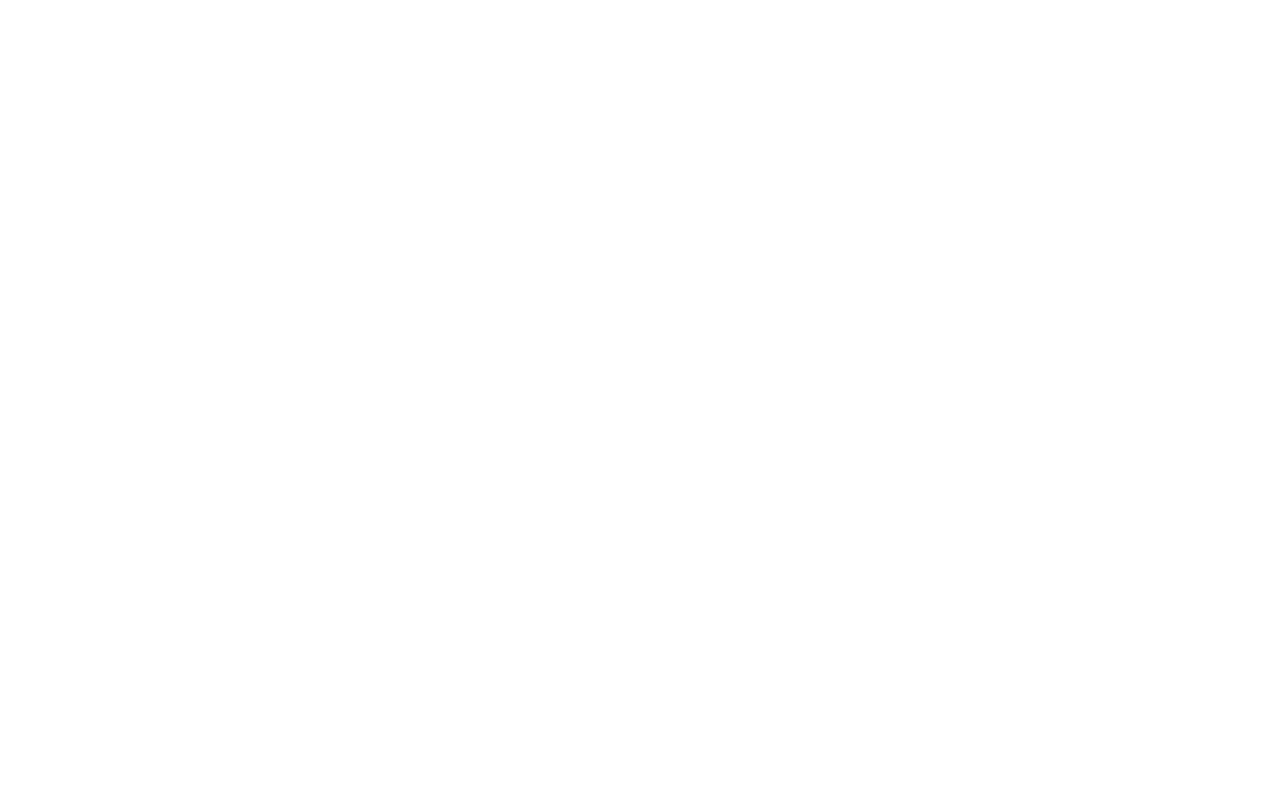
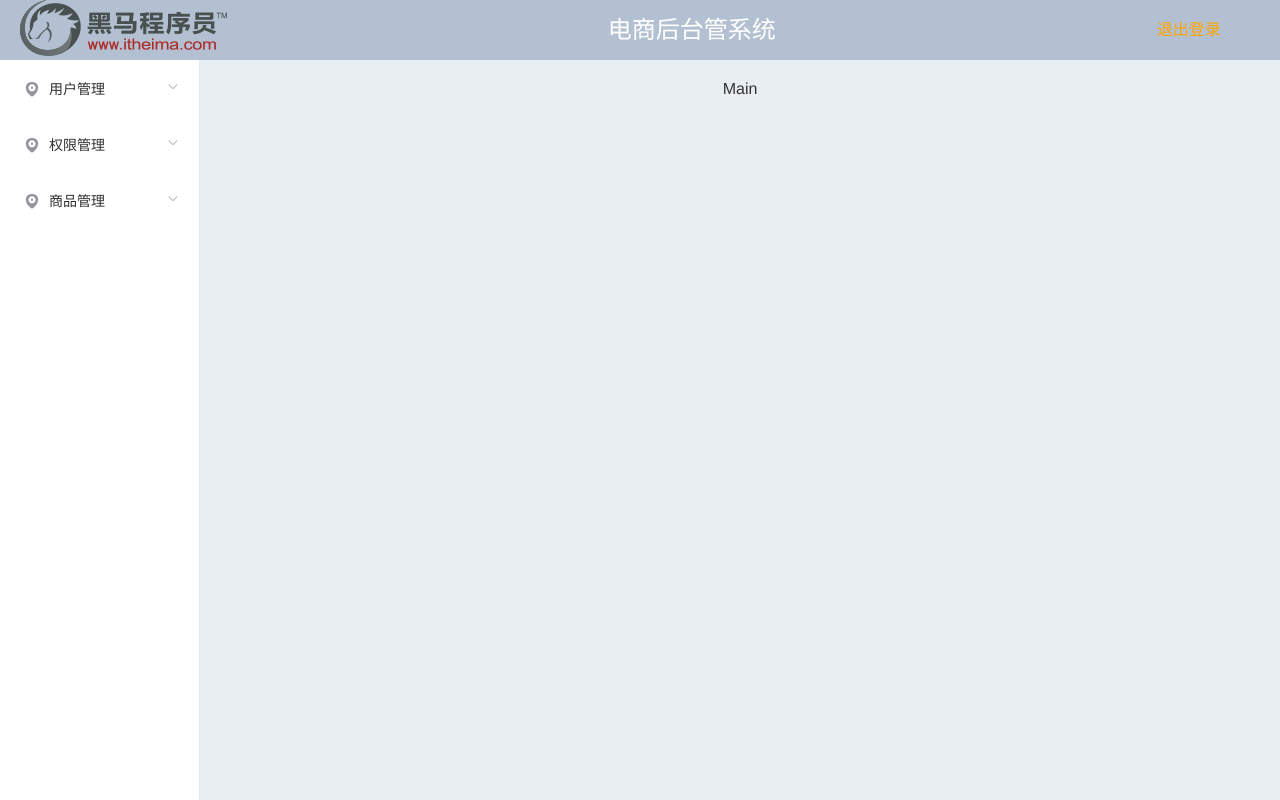
Before and after one commit to zhangttwork/itcast_store1, a Vue app: page /login in a window 1280 px wide. Built offline with nearby package versions, Linux system fonts and the light colour scheme; sample sign-in values are in the browser's storage.

Commit message:
登录完成

```diff
--- a/src/App.vue
+++ b/src/App.vue
@@ -16,8 +16,9 @@ export default {
   font-family: 'Avenir', Helvetica, Arial, sans-serif;
   -webkit-font-smoothing: antialiased;
   -moz-osx-font-smoothing: grayscale;
-  text-align: center;
+  /*text-align: center;*/
   color: #2c3e50;
-  margin-top: 60px;
+  /*margin-top: 60px;*/
+  height: 100%;
 }
 </style>
--- /dev/null
+++ b/src/assets/css/css/index.css
@@ -0,0 +1,8 @@
+body {
+    margin: 0;
+    padding: 0;
+    height: 100%;
+}
+html {
+    height: 100%;
+}
--- /dev/null
+++ b/src/assets/css/index.css
@@ -0,0 +1,8 @@
+body {
+    margin: 0;
+    padding: 0;
+    height: 100%;
+}
+html {
+    height: 100%;
+}
--- /dev/null
+++ b/src/plugins/MyHttp.js
@@ -0,0 +1,9 @@
+import axios from 'axios';
+const MyHttp = {};
+// VUE插件必须 有一个公共的install 方法
+MyHttp.install = function(Vue) {
+  // 设置 baseURL
+  axios.defaults.baseURL = 'http://localhost:8888/api/private/v1/';
+  Vue.prototype.$http = axios;
+};
+export default MyHttp;
--- a/src/router/index.js
+++ b/src/router/index.js
@@ -1,17 +1,16 @@
 import Vue from 'vue';
 import Router from 'vue-router';
+import Login from '@/views/Login.vue';
+import Home from '@/views/Home.vue';
 // import HelloWorld from '@/components/HelloWorld';
-
 Vue.use(Router);
 // @为src文件夹
 // build 目录下 webpack.base.conf 第38行配置的
-//
 // 省略 .js 的情况
 // 加载规则：先找 .js / .vue /.json webpack.base.conf 35行
-import Login from '@/views/Login.vue';
-
 export default new Router({
   routes: [
-    {name:'login',path:'/login',component:Login}
+    {name: 'login', path: '/login', component: Login},
+    {name: 'home', path: '/', component: Home}
   ]
 });
--- /dev/null
+++ b/src/views/Home.vue
@@ -0,0 +1,128 @@
+<template>
+   <el-container class="container">
+     <el-header>
+       <el-row>
+         <el-col :span="4">
+           <img src="../assets/logo.png" height="56" width="207" alt="">
+         </el-col>
+         <el-col :span="18" class="middle">
+           <span>电商后台管系统</span>
+         </el-col>
+         <el-col :span="2">
+           <a href="#" class="logout" @click="handleLogout">退出登录</a>
+         </el-col>
+       </el-row>
+     </el-header>
+     <el-container>
+       <el-aside width="200px">
+         <el-menu default-active="0" style="height:100%" unique-opened router>
+           <el-submenu index="1">
+             <template slot="title">
+               <i class="el-icon-location"></i>
+               <span>用户管理</span>
+             </template>
+             <el-menu-item index="/users">
+               <i class="el-icon-star-on"></i>
+               <span>用户列表</span>
+             </el-menu-item>
+           </el-submenu>
+           <el-submenu index="2">
+             <template slot="title">
+               <i class="el-icon-location"></i>
+               <span>权限管理</span>
+             </template>
+             <el-menu-item index="/roles">
+               <i class="el-icon-star-on"></i>
+               <span>角色列表</span>
+             </el-menu-item>
+             <el-menu-item index="/rights">
+               <i class="el-icon-star-on"></i>
+               <span>权限列表</span>
+             </el-menu-item>
+           </el-submenu>
+           <el-submenu index="3">
+             <template slot="title">
+               <i class="el-icon-location"></i>
+               <span>商品管理</span>
+             </template>
+             <el-menu-item index="3-1">
+               <i class="el-icon-star-on"></i>
+               <span>商品列表</span>
+             </el-menu-item>
+             <el-menu-item index="3-2">
+               <i class="el-icon-star-on"></i>
+               <span>分类参数</span>
+             </el-menu-item>
+             <el-menu-item index="3-3">
+               <i class="el-icon-star-on"></i>
+               <span>商品分类</span>
+             </el-menu-item>
+           </el-submenu>
+    </el-menu>
+       </el-aside>
+       <el-main>Main</el-main>
+    </el-container>
+   </el-container>
+</template>
+<script>
+export default {
+  data() {
+    return {
+
+    };
+  },
+  beforeCreate() {
+    const token = sessionStorage.getItem('token');
+    // 判断是否获取到token
+    if (!token) {
+      // 如果token不存在，认为没有登录
+      this.$message.warning('请先登录');
+      this.$router.push('/login');
+    }
+  },
+  methods: {
+    handleLogout() {
+      sessionStorage.clear();
+      this.$message.success('退出成功');
+      this.$router.push('/login');
+    }
+  }
+};
+</script>
+<style>
+.logout {
+  text-decoration: none;
+  color: orange;
+}
+
+.middle {
+  text-align: center;
+  line-height: 60px;
+  font-size: 24px;
+  color: #fff;
+}
+
+.el-container {
+  height: 100%;
+}
+
+.el-header, .el-footer {
+  background-color: #B3C0D1;
+  color: #333;
+  /* text-align: center; */
+  line-height: 60px;
+  padding: 0;
+}
+
+.el-aside {
+  background-color: #D3DCE6;
+  color: #333;
+  /* text-align: center; */
+}
+
+.el-main {
+  background-color: #E9EEF3;
+  color: #333;
+  text-align: center;
+}
+</style>
--- a/src/views/Login.vue
+++ b/src/views/Login.vue
@@ -1,11 +1,63 @@
 <template>
-    <div>
-        login
+    <div class="login-wrap">
+       <el-form class="login-form" label-position="top" label-width="80px">
+          <h2>用户登录</h2>
+          <el-form-item label="用户名">
+            <el-input v-model="formData.username"></el-input>
+          </el-form-item>
+          <el-form-item label="密码">
+            <el-input type="password" v-model="formData.password" @keyup.enter.native="handleLogin"></el-input>
+          </el-form-item>
+          <el-form-item>
+            <el-button class="login-btn" type="primary" @click="handleLogin">登录</el-button>
+          </el-form-item>
+       </el-form>
     </div>
 </template>
 <script>
+export default {
+  data() {
+    return {
+      formData: {
+        username: '',
+        password: ''
+      }
+    };
+  },
+  methods: {
+    handleLogin() {
+      this.$http
+        .post('login', this.formData)
+        .then(response => {
+          const { meta: { msg, status } } = response.data;
+          if (status === 200) {
+            this.$message.success(msg);
+            sessionStorage.setItem('token', response.data.data.token);
+            this.$router.push('/');
+          } else {
+            this.$message.error(msg);
+          }
+        });
+    }
+  }
+};
+</script>
+/*<style> */
+.login-wrap {
+  background-color: #324152;
+  height: 100%;
+  display: flex;
+  justify-content: center;
+  align-items: center;
+}
 
-</script>
-<style>
-
+.login-form {
+  width: 400px;
+  padding: 30px;
+  border-radius: 5px;
+  background-color: #fff;
+}
+.login-btn {
+    width: 100%;
+}
 </style>
```
Also changed, not shown: src/main.js (+3 -5 lines), src/assets/logo.png.
